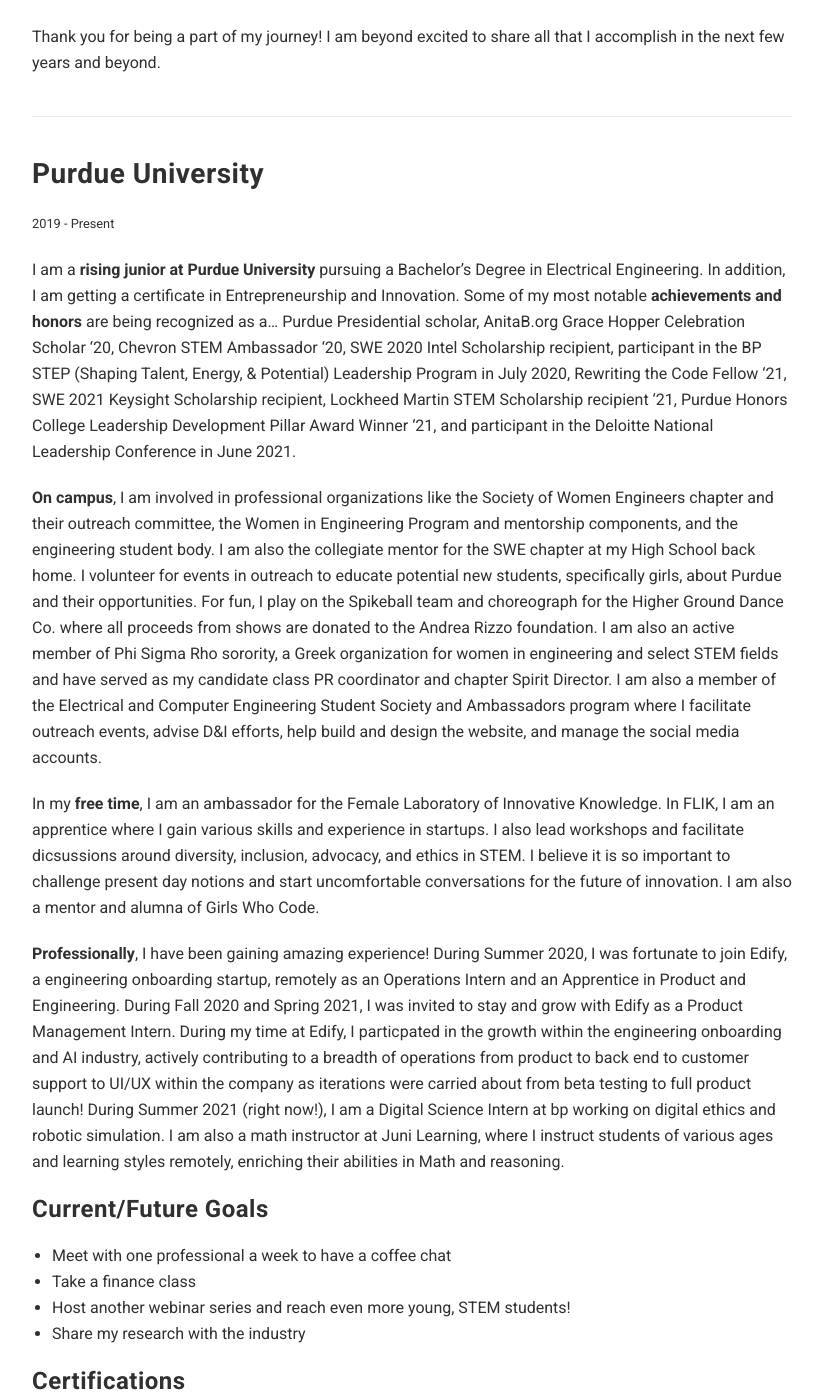
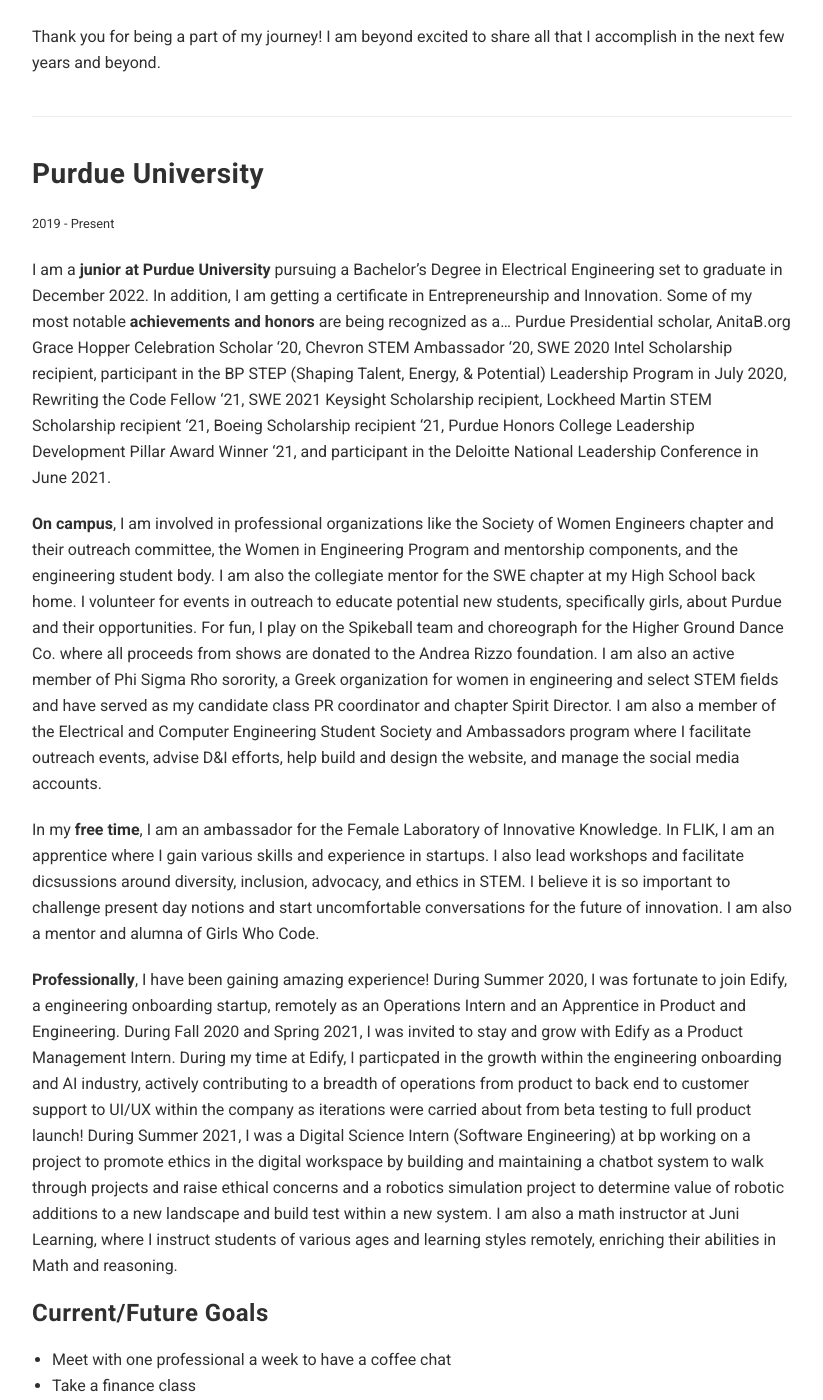
Before and after one commit to alyssadelouise/home, a Jekyll site: the page built from _pages/aboutme.md, in a window 1280 px wide and 1400 px high, scrolled down 1233 px. Shown: the whole window, without its empty margins (228-1051 px from the left). Built offline with Jekyll 4.4.1, drawn with Linux system fonts in a browser that asks for light colours; nearby versions of some CDN libraries; comment, search, counter and statistics services are not loaded.

Commit message:
Update aboutme.md

```diff
--- a/_pages/aboutme.md
+++ b/_pages/aboutme.md
@@ -16,13 +16,13 @@ Thank you for being a part of my journey! I am beyond excited to share all that
 ## Purdue University
 <small>2019 - Present</small>
 
-I am a <strong>rising junior at Purdue University</strong> pursuing a Bachelor's Degree in Electrical Engineering. In addition, I am getting a certificate in Entrepreneurship and Innovation. Some of my most notable <strong>achievements and honors</strong> are being recognized as a... Purdue Presidential scholar, AnitaB.org Grace Hopper Celebration Scholar '20, Chevron STEM Ambassador '20, SWE 2020 Intel Scholarship recipient, participant in the BP STEP (Shaping Talent, Energy, & Potential) Leadership Program in July 2020, Rewriting the Code Fellow '21, SWE 2021 Keysight Scholarship recipient, Lockheed Martin STEM Scholarship recipient '21, Purdue Honors College Leadership Development Pillar Award Winner '21, and participant in the Deloitte National Leadership Conference in June 2021.
+I am a <strong> junior at Purdue University</strong> pursuing a Bachelor's Degree in Electrical Engineering set to graduate in December 2022. In addition, I am getting a certificate in Entrepreneurship and Innovation. Some of my most notable <strong>achievements and honors</strong> are being recognized as a... Purdue Presidential scholar, AnitaB.org Grace Hopper Celebration Scholar '20, Chevron STEM Ambassador '20, SWE 2020 Intel Scholarship recipient, participant in the BP STEP (Shaping Talent, Energy, & Potential) Leadership Program in July 2020, Rewriting the Code Fellow '21, SWE 2021 Keysight Scholarship recipient, Lockheed Martin STEM Scholarship recipient '21, Boeing Scholarship recipient '21, Purdue Honors College Leadership Development Pillar Award Winner '21, and participant in the Deloitte National Leadership Conference in June 2021.
 
 <strong>On campus</strong>, I am involved in professional organizations like the Society of Women Engineers chapter and their outreach committee, the Women in Engineering Program and mentorship components, and the engineering student body. I am also the collegiate mentor for the SWE chapter at my High School back home. I volunteer for events in outreach to educate potential new students, specifically girls, about Purdue and their opportunities. For fun, I play on the Spikeball team and choreograph for the Higher Ground Dance Co. where all proceeds from shows are donated to the Andrea Rizzo foundation. I am also an active member of Phi Sigma Rho sorority, a Greek organization for women in engineering and select STEM fields and have served as my candidate class PR coordinator and chapter Spirit Director. I am also a member of the Electrical and Computer Engineering Student Society and Ambassadors program where I facilitate outreach events, advise D&I efforts, help build and design the website, and manage the social media accounts.
 
 In my <strong>free time</strong>, I am an ambassador for the Female Laboratory of Innovative Knowledge. In FLIK, I am an apprentice where I gain various skills and experience in startups. I also lead workshops and facilitate dicsussions around diversity, inclusion, advocacy, and ethics in STEM. I believe it is so important to challenge present day notions and start uncomfortable conversations for the future of innovation. I am also a mentor and alumna of Girls Who Code.
 
-<strong>Professionally</strong>, I have been gaining amazing experience! During Summer 2020, I was fortunate to join Edify, a engineering onboarding startup, remotely as an Operations Intern and an Apprentice in Product and Engineering. During Fall 2020 and Spring 2021, I was invited to stay and grow with Edify as a Product Management Intern. During my time at Edify, I particpated in the growth within the engineering onboarding and AI industry, actively contributing to a breadth of operations from product to back end to customer support to UI/UX within the company as iterations were carried about from beta testing to full product launch! During Summer 2021 (right now!), I am a Digital Science Intern at bp working on digital ethics and robotic simulation. I am also a math instructor at Juni Learning, where I instruct students of various ages and learning styles remotely, enriching their abilities in Math and reasoning.
+<strong>Professionally</strong>, I have been gaining amazing experience! During Summer 2020, I was fortunate to join Edify, a engineering onboarding startup, remotely as an Operations Intern and an Apprentice in Product and Engineering. During Fall 2020 and Spring 2021, I was invited to stay and grow with Edify as a Product Management Intern. During my time at Edify, I particpated in the growth within the engineering onboarding and AI industry, actively contributing to a breadth of operations from product to back end to customer support to UI/UX within the company as iterations were carried about from beta testing to full product launch! During Summer 2021, I was a Digital Science Intern (Software Engineering) at bp working on a project to promote ethics in the digital workspace by building and maintaining a chatbot system to walk through projects and raise ethical concerns and a robotics simulation project to determine value of robotic additions to a new landscape and build test within a new system. I am also a math instructor at Juni Learning, where I instruct students of various ages and learning styles remotely, enriching their abilities in Math and reasoning.
 
 ### Current/Future Goals
 
```
